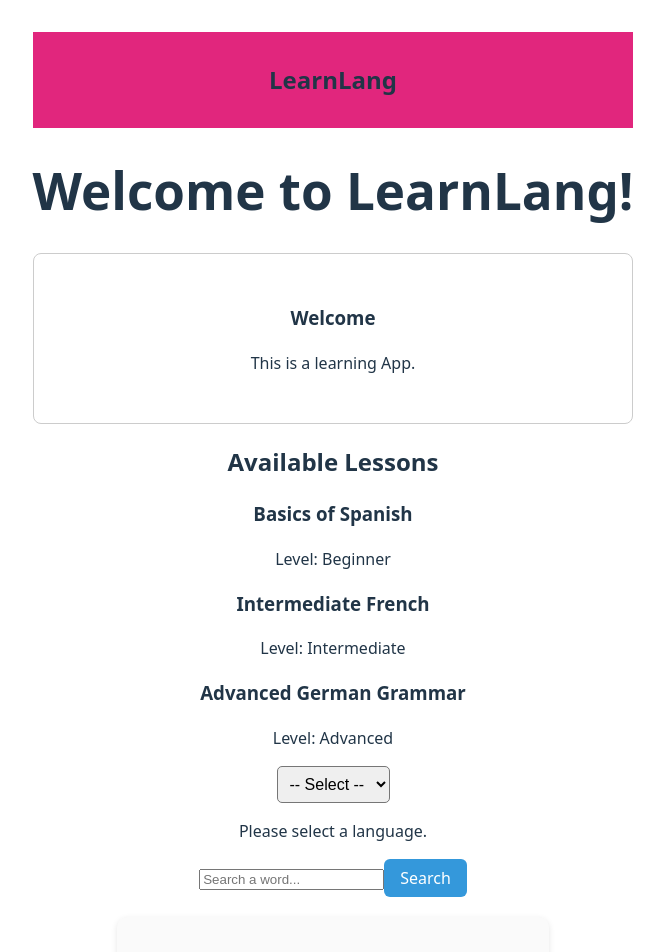
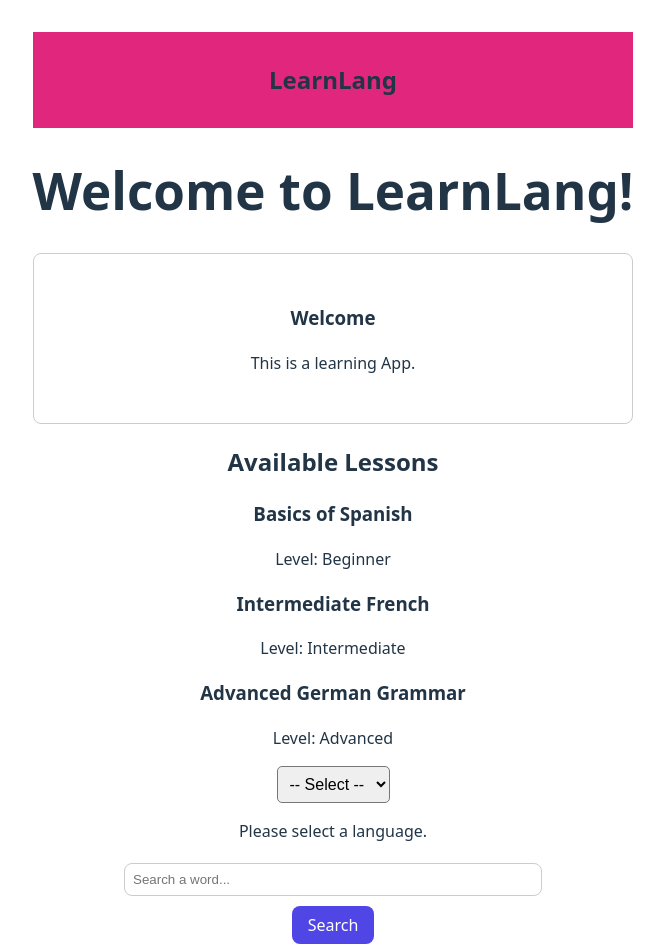
Before and after one commit to junk-value/Lang-Learn, a React (Vite) app in the folder frontend/learn-lang/: page / in a window 1280 px wide. Shown: the top 952 px of the page, without its empty margins (307-971 px from the left). Built offline with nearby package versions, Linux system fonts and the light colour scheme.

Commit message:
Styling added for the SearchWord component

```diff
--- /dev/null
+++ b/frontend/learn-lang/src/components/SearchWord.css
@@ -0,0 +1,39 @@
+.search-word {
+  display: flex;
+  flex-direction: column;
+  align-items: center;
+  gap: 10px;
+  margin: 20px auto;
+  max-width: 400px;
+}
+
+.search-word input {
+  padding: 8px;
+  width: 100%;
+  border-radius: 8px;
+  border: 1px solid #ccc;
+}
+
+.search-word button {
+  padding: 8px 16px;
+  border-radius: 8px;
+  background: #4f46e5;
+  color: white;
+  border: none;
+  cursor: pointer;
+}
+
+.search-word button:hover {
+  background: #3730a3;
+}
+
+.results {
+  margin-top: 15px;
+  width: 100%;
+  text-align: center;
+}
+
+.results p {
+  padding: 5px 0;
+  border-bottom: 1px solid #ddd;
+}
--- a/frontend/learn-lang/src/components/SearchWord.jsx
+++ b/frontend/learn-lang/src/components/SearchWord.jsx
@@ -1,5 +1,6 @@
 import { useState } from "react";
 import { wordsList } from "../utils/data";
+import "./SearchWord.css";
 
 export default function SearchWord({ selectedLanguage }) {
   const [query, setQuery] = useState("");
```
